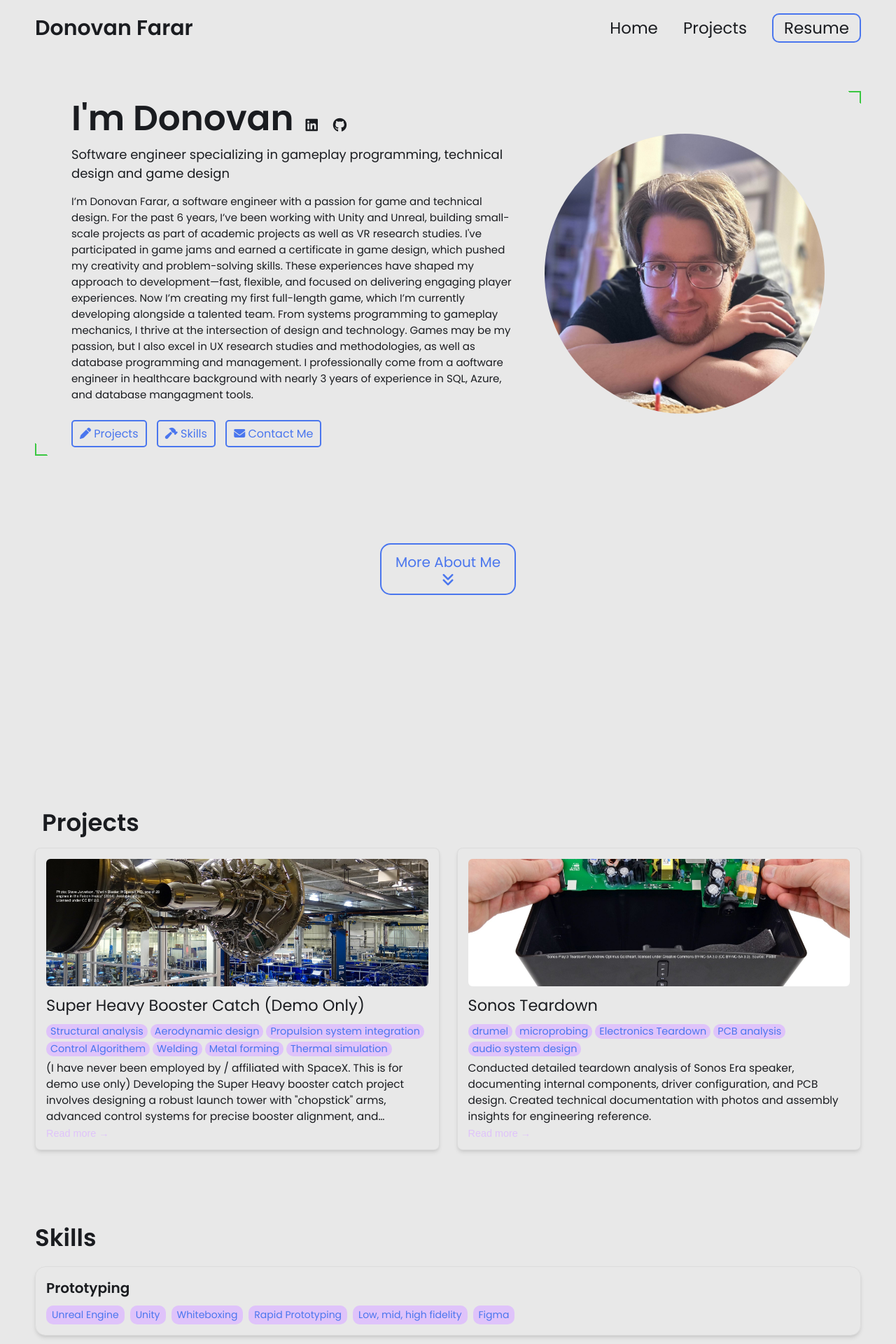
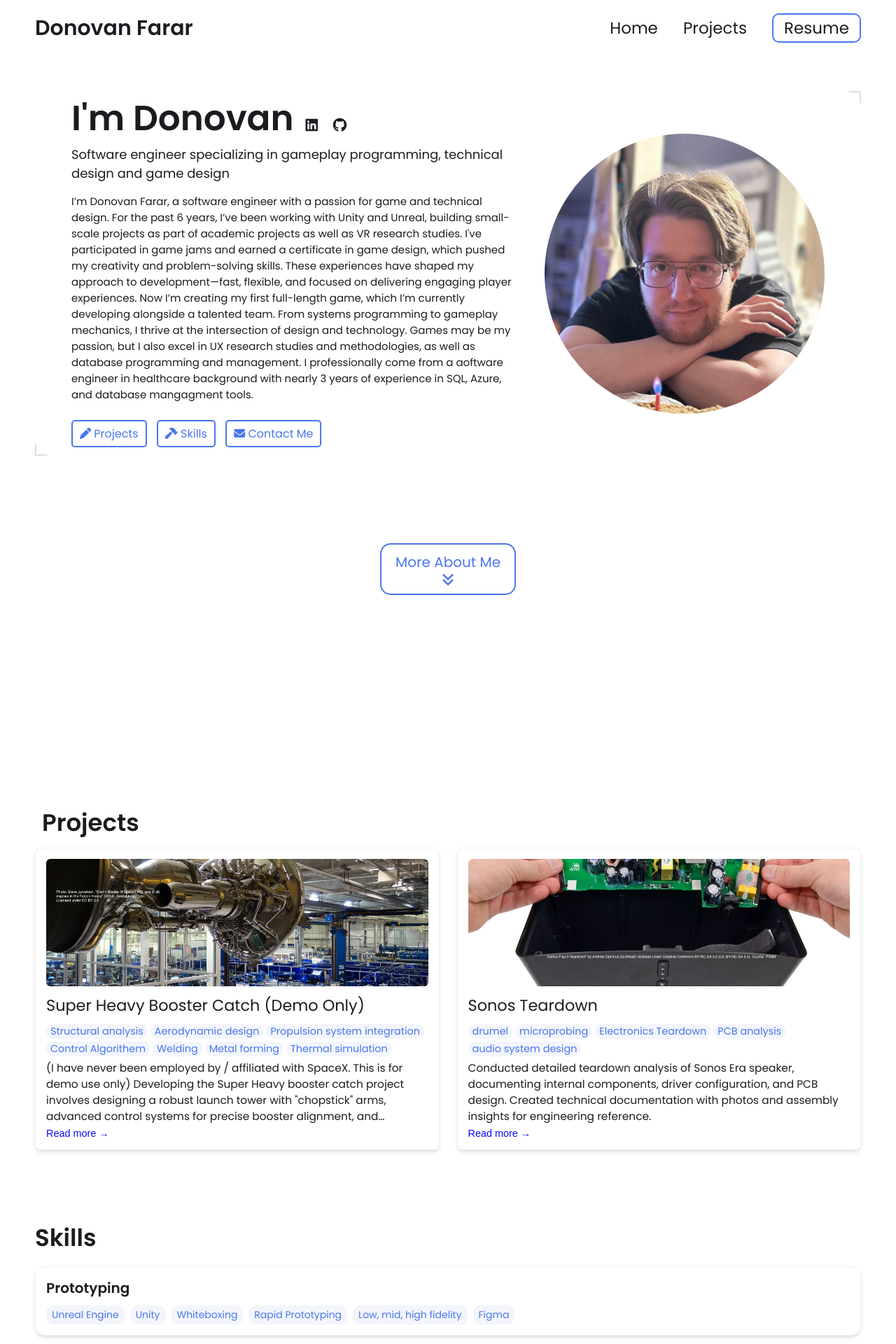
Before and after one commit to dfardev/dfardev.github.io, a Jekyll site: the page built from index.html, in a window 1280 px wide. Shown: the top 1920 px of the page at 70% size. Built offline with Jekyll 4.4.1, drawn with Linux system fonts in a browser that asks for light colours.

Commit message:
Update _config.yml

```diff
--- a/_config.yml
+++ b/_config.yml
@@ -92,18 +92,18 @@ formspree-key:   https://formspree.io/f/xzzvrvbw
 # Active theme (Updatethis to switch themes). Make sure to keep the indentation the samne.
 colors: # this is the basic theme
   text: "#1a1c20"
-  border: "#3AC741"
+  border: "#ddd"
   link: "#4a76ee"
-  highlight: "#DFC3FA"
-  background: "#E8E8E8"
-  light_background: "#DFC3FA"
+  highlight: "#0c0cf2"
+  background: "#ffffff"
+  light_background: "#f3f5fb"
 
   # text: "#1a1c20"
-  # border: "#ddd"
+  # border: "#3AC741"
   # link: "#4a76ee"
-  # highlight: "#0c0cf2"
-  # background: "#ffffff"
-  # light_background: "#f3f5fb"
+  # highlight: "#DFC3FA"
+  # background: "#E8E8E8"
+  # light_background: "#DFC3FA"
 
 # A few examples.
 basic theme:
```
